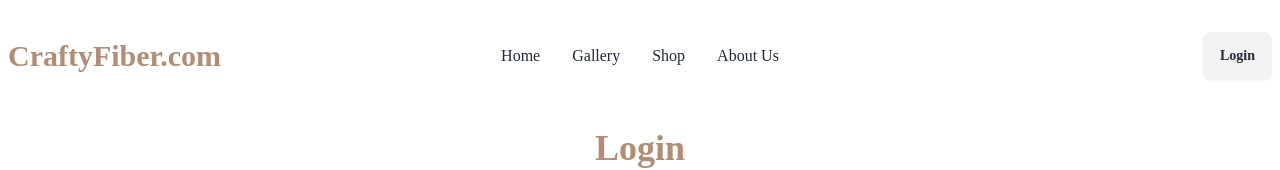
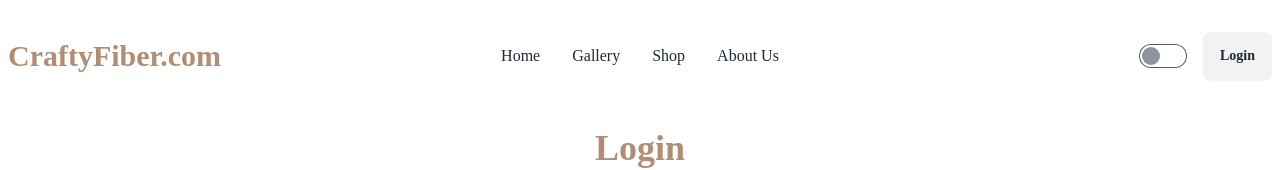
Before and after one commit to alaminkazi12/craftyfiber-client, a React (Vite) app: page /login in a window 1280 px wide. Shown: the top 170 px of the page. Built offline with nearby package versions, Linux system fonts and the light colour scheme; no server answers.

Commit message:
added dark and light theme

```diff
--- a/src/components/Navbar/Navbar.jsx
+++ b/src/components/Navbar/Navbar.jsx
@@ -1,10 +1,33 @@
 import { Link, NavLink } from "react-router-dom";
 import { TiThMenu } from "react-icons/ti";
-import { useContext } from "react";
+import { useContext, useState, useEffect } from "react";
 import { AuthContext } from "../../Context/AuthProvider";
 
 const Navbar = () => {
   const { user, logOut } = useContext(AuthContext);
+  const [isDark, setIsDark] = useState(() => {
+    // Check if the theme preference is saved in localStorage
+    const savedTheme = localStorage.getItem("theme");
+    // If saved theme is "dark", return true, otherwise return false
+    return savedTheme === "dark";
+  });
+
+  useEffect(() => {
+    // Set the data-theme attribute based on the initial state
+    const htmlElement = document.querySelector("html");
+    htmlElement.setAttribute("data-theme", isDark ? "dark" : "light");
+  }, [isDark]);
+
+  const toogleDarkMode = () => {
+    const htmlElement = document.querySelector("html");
+    // const checkbox = document.querySelector(".toggle");
+    const newIsDark = !isDark;
+    setIsDark(newIsDark);
+    htmlElement.setAttribute("data-theme", newIsDark ? "dark" : "light");
+    // Save the selected mode in localStorage
+    localStorage.setItem("theme", newIsDark ? "dark" : "light");
+  };
+
   const links1 = (
     <>
       <li>
@@ -109,6 +132,12 @@ const Navbar = () => {
         <ul className="flex gap-8">{links1}</ul>
       </div>
       <div className="navbar-end">
+        <input
+          onChange={toogleDarkMode}
+          type="checkbox"
+          className="toggle mr-4"
+          checked={isDark} // Added checked attribute based on isDark state
+        />
         {user ? (
           <div className="dropdown dropdown-end">
             <div
--- a/src/pages/MyCraft/MyCraft.jsx
+++ b/src/pages/MyCraft/MyCraft.jsx
@@ -28,7 +28,7 @@ const MyCraft = () => {
       </h2>
       <div className="flex justify-center mt-10">
         <details className="dropdown">
-          <summary className="m-1 btn text-xl">Sort By</summary>
+          <summary className="m-1 btn text-xl">Customization</summary>
           <ul className="p-2 shadow menu dropdown-content z-[1] bg-base-100 rounded-box w-52">
             <li onClick={() => sortBy("yes")}>
               <a>Yes</a>
```
